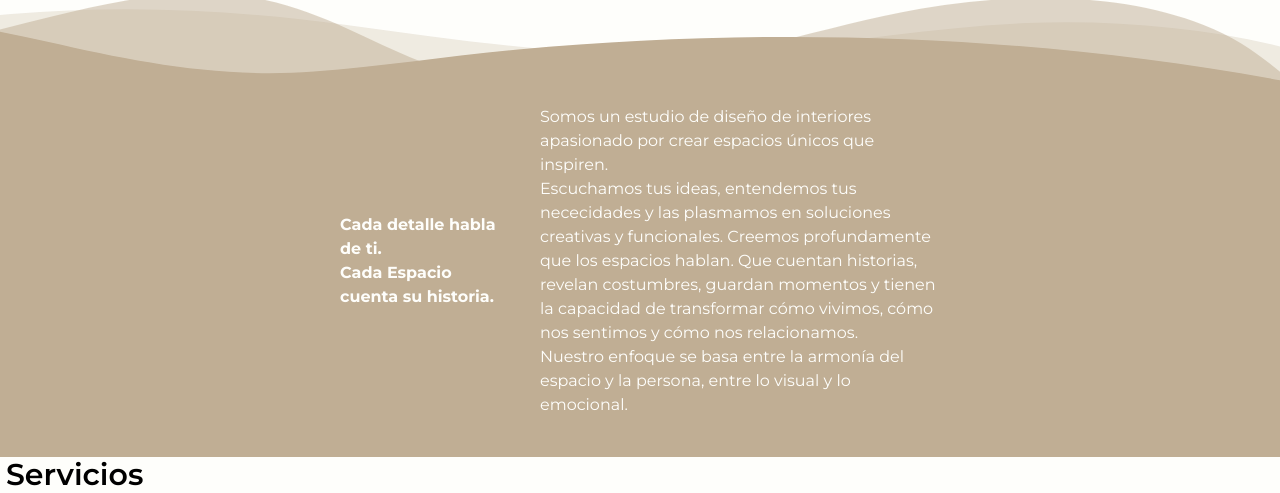
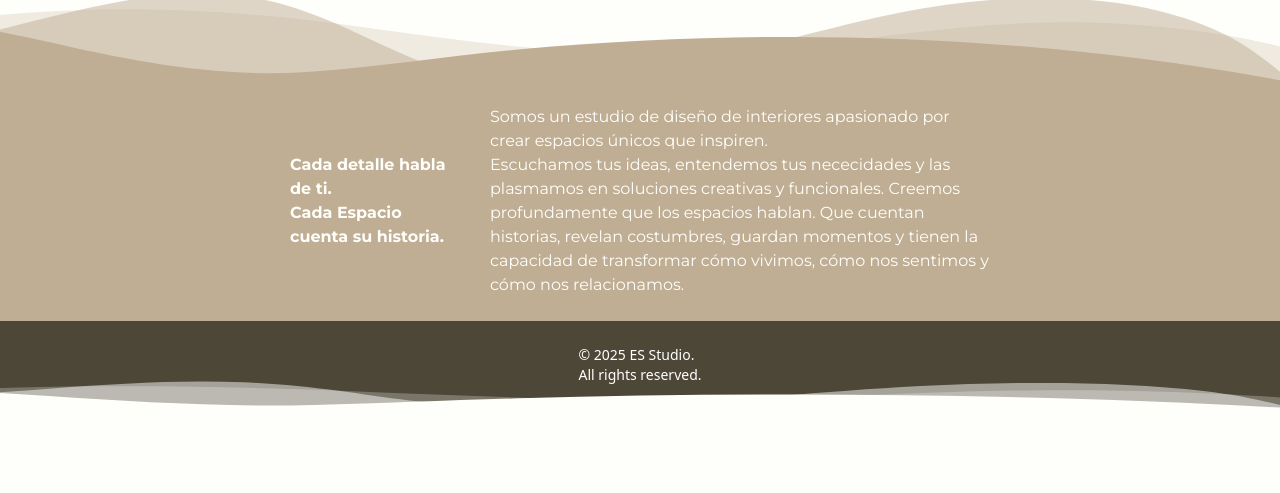
Before and after one commit to angelgonzalezg/ES-Studio, a website: page index.html in a window 1280 px wide. Shown: the part 391-884 px from the top of the page. After the commit the page ends 800 px from the top, so only its background shows below. Drawn offline with Linux system fonts and the light colour scheme.

Commit message:
✨ feat: add footer section.

```diff
--- a/index.html
+++ b/index.html
@@ -17,7 +17,8 @@
                 class="flex group justify-center lg:justify-between items-center font-montserrat text-black text-lg tracking-wide font-light">
                 <div class="hidden lg:flex gap-x-6">
                     <a class="hover:font-semibold hover: text-xl hover:drop-shadow-[0_0_15px_#000]" href="/">Home</a>
-                    <a class="hover:font-semibold hover: text-xl hover:drop-shadow-[0_0_15px_#000]" href="/Nosotros">Nosotros</a>
+                    <a class="hover:font-semibold hover: text-xl hover:drop-shadow-[0_0_15px_#000]"
+                        href="/Nosotros">Nosotros</a>
                 </div>
                 <div class="flex">
                     <a href="/">
@@ -25,9 +26,12 @@
                     </a>
                 </div>
                 <div class="hidden lg:flex gap-x-6">
-                    <a class="hover:font-semibold hover: text-xl hover:drop-shadow-[0_0_15px_#000]" href="/Servicios">Servicios</a>
-                    <a class="hover:font-semibold hover: text-xl hover:drop-shadow-[0_0_15px_#000]" href="/Proyectos">Proyectos</a>
-                    <a class="hover:font-semibold hover: text-xl hover:drop-shadow-[0_0_15px_#000]" href="/Contacto">Contacto</a>
+                    <a class="hover:font-semibold hover: text-xl hover:drop-shadow-[0_0_15px_#000]"
+                        href="/Servicios">Servicios</a>
+                    <a class="hover:font-semibold hover: text-xl hover:drop-shadow-[0_0_15px_#000]"
+                        href="/Proyectos">Proyectos</a>
+                    <a class="hover:font-semibold hover: text-xl hover:drop-shadow-[0_0_15px_#000]"
+                        href="/Contacto">Contacto</a>
                 </div>
                 <button id="menu-btn" class="lg:hidden absolute right-5">
                     <div class="flex flex-col gap-1.5">
@@ -45,34 +49,70 @@
                 </a>
             </div>
             <div class="md:text-left font-montserrat leading-normal">
-                <h1 class="text-base md:text-3xl">
+                <h1 class="text-base md:text-3xl hover:cursor-pointer">
                     <span class="font-semibold text-black">Estética atemporal</span>,<br>
                     espacios que <span class="font-semibold text-black">inspiran.</span>
                 </h1>
             </div>
         </div>
         <div class="wave-divider">
-            <svg data-name="Wave Oak" xmlns="http://www.w3.org/2000/svg" viewBox="0 0 1200 120" preserveAspectRatio="none">
-                <path d="M0,0V46.29c47.79,22.2,103.59,32.17,158,28,70.36-5.37,136.33-33.31,206.8-37.5C438.64,32.43,512.34,53.67,583,72.05c69.27,18,138.3,24.88,209.4,13.08,36.15-6,69.85-17.84,104.45-29.34C989.49,25,1113-14.29,1200,52.47V0Z" opacity=".25" class="shape-fill"></path>
-                <path d="M0,0V15.81C13,36.92,27.64,56.86,47.69,72.05,99.41,111.27,165,111,224.58,91.58c31.15-10.15,60.09-26.07,89.67-39.8,40.92-19,84.73-46,130.83-49.67,36.26-2.85,70.9,9.42,98.6,31.56,31.77,25.39,62.32,62,103.63,73,40.44,10.79,81.35-6.69,119.13-24.28s75.16-39,116.92-43.05c59.73-5.85,113.28,22.88,168.9,38.84,30.2,8.66,59,6.17,87.09-7.5,22.43-10.89,48-26.93,60.65-49.24V0Z" opacity=".5" class="shape-fill"></path>
-                <path d="M0,0V5.63C149.93,59,314.09,71.32,475.83,42.57c43-7.64,84.23-20.12,127.61-26.46,59-8.63,112.48,12.24,165.56,35.4C827.93,77.22,886,95.24,951.2,90c86.53-7,172.46-45.71,248.8-84.81V0Z" class="shape-fill"></path>
+            <svg data-name="Wave Oak" xmlns="http://www.w3.org/2000/svg" viewBox="0 0 1200 120"
+                preserveAspectRatio="none">
+                <path
+                    d="M0,0V46.29c47.79,22.2,103.59,32.17,158,28,70.36-5.37,136.33-33.31,206.8-37.5C438.64,32.43,512.34,53.67,583,72.05c69.27,18,138.3,24.88,209.4,13.08,36.15-6,69.85-17.84,104.45-29.34C989.49,25,1113-14.29,1200,52.47V0Z"
+                    opacity=".25" class="shape-fill"></path>
+                <path
+                    d="M0,0V15.81C13,36.92,27.64,56.86,47.69,72.05,99.41,111.27,165,111,224.58,91.58c31.15-10.15,60.09-26.07,89.67-39.8,40.92-19,84.73-46,130.83-49.67,36.26-2.85,70.9,9.42,98.6,31.56,31.77,25.39,62.32,62,103.63,73,40.44,10.79,81.35-6.69,119.13-24.28s75.16-39,116.92-43.05c59.73-5.85,113.28,22.88,168.9,38.84,30.2,8.66,59,6.17,87.09-7.5,22.43-10.89,48-26.93,60.65-49.24V0Z"
+                    opacity=".5" class="shape-fill"></path>
+                <path
+                    d="M0,0V5.63C149.93,59,314.09,71.32,475.83,42.57c43-7.64,84.23-20.12,127.61-26.46,59-8.63,112.48,12.24,165.56,35.4C827.93,77.22,886,95.24,951.2,90c86.53-7,172.46-45.71,248.8-84.81V0Z"
+                    class="shape-fill"></path>
             </svg>
         </div>
     </div>
     <main class="main font-montserrat">
-        <section class="flex flex-row justify-center items-center pt-5 bg-oak text-coconutmilk text-xs lg:text-base px-5 py-10 gap-5 lg:gap-10">
+        <section
+            class="flex flex-row justify-center items-center pt-5 bg-oak text-coconutmilk text-xs lg:text-base px-5 py-10 gap-5 lg:gap-10 hover:cursor-pointer">
             <div class="w-40">
                 <p class="font-bold">Cada detalle habla de ti. <br> Cada Espacio cuenta su historia.</p>
             </div>
-            <div class="w-100">
-                <p>Somos un estudio de diseño de interiores apasionado por crear espacios únicos que inspiren.<br>Escuchamos tus ideas, entendemos tus nececidades y las plasmamos en soluciones creativas y funcionales. Creemos profundamente que los espacios hablan. Que cuentan historias, revelan costumbres, guardan momentos y tienen la capacidad de transformar cómo vivimos, cómo nos sentimos y cómo nos relacionamos.<br>Nuestro enfoque se basa entre la armonía del espacio y la persona, entre lo visual y lo emocional. </p>
+            <div class="w-125">
+                <p>Somos un estudio de diseño de interiores apasionado por crear espacios únicos que
+                    inspiren.<br>Escuchamos tus ideas, entendemos tus nececidades y las plasmamos en soluciones
+                    creativas y funcionales. Creemos profundamente que los espacios hablan. Que cuentan historias,
+                    revelan costumbres, guardan momentos y tienen la capacidad de transformar cómo vivimos, cómo nos
+                    sentimos y cómo nos relacionamos.</p>
             </div>
         </section>
         <section class="text-xs md:text-3xl font-semibold px-1.5">
             <h2>Servicios</h2>
         </section>
     </main>
-    <footer class="footer"></footer>
+    <footer class="w-full bg-olive text-white py-6 absolute bottom-0 left-0 overflow-hidden">
+        <div class="max-w-7xl mx-auto px-4 flex flex-col md:flex-row justify-center items-center gap-y-4">
+            <p class="text-sm">&copy; 2025 ES Studio.<br>All rights reserved.</p>
+        </div>
+        <div class="wave-footer">
+            <svg data-name="Layer 1" xmlns="http://www.w3.org/2000/svg" viewBox="0 0 1200 120" preserveAspectRatio="none">
+                <path d="M0,0V46.29c47.79,22.2,103.59,32.17,158,28,70.36-5.37,136.33-33.31,206.8-37.5C438.64,32.43,512.34,53.67,583,72.05c69.27,18,138.3,24.88,209.4,13.08,36.15-6,69.85-17.84,104.45-29.34C989.49,25,1113-14.29,1200,52.47V0Z" opacity=".25" class="shape-fill"></path>
+                <path d="M0,0V15.81C13,36.92,27.64,56.86,47.69,72.05,99.41,111.27,165,111,224.58,91.58c31.15-10.15,60.09-26.07,89.67-39.8,40.92-19,84.73-46,130.83-49.67,36.26-2.85,70.9,9.42,98.6,31.56,31.77,25.39,62.32,62,103.63,73,40.44,10.79,81.35-6.69,119.13-24.28s75.16-39,116.92-43.05c59.73-5.85,113.28,22.88,168.9,38.84,30.2,8.66,59,6.17,87.09-7.5,22.43-10.89,48-26.93,60.65-49.24V0Z" opacity=".5" class="shape-fill"></path>
+                <path d="M0,0V5.63C149.93,59,314.09,71.32,475.83,42.57c43-7.64,84.23-20.12,127.61-26.46,59-8.63,112.48,12.24,165.56,35.4C827.93,77.22,886,95.24,951.2,90c86.53-7,172.46-45.71,248.8-84.81V0Z" class="shape-fill"></path>
+            </svg>
+        </div>
+    </footer>
+
+    <!-- <footer class="footer bottom-0 left-0  bg-olive">
+        <div>
+            <p>Footer</p>
+        </div>
+        <div class="custom-shape-divider-bottom-1745093561">
+            <svg data-name="Layer 1" xmlns="http://www.w3.org/2000/svg" viewBox="0 0 1200 120" preserveAspectRatio="none">
+                <path d="M0,0V46.29c47.79,22.2,103.59,32.17,158,28,70.36-5.37,136.33-33.31,206.8-37.5C438.64,32.43,512.34,53.67,583,72.05c69.27,18,138.3,24.88,209.4,13.08,36.15-6,69.85-17.84,104.45-29.34C989.49,25,1113-14.29,1200,52.47V0Z" opacity=".25" class="shape-fill"></path>
+                <path d="M0,0V15.81C13,36.92,27.64,56.86,47.69,72.05,99.41,111.27,165,111,224.58,91.58c31.15-10.15,60.09-26.07,89.67-39.8,40.92-19,84.73-46,130.83-49.67,36.26-2.85,70.9,9.42,98.6,31.56,31.77,25.39,62.32,62,103.63,73,40.44,10.79,81.35-6.69,119.13-24.28s75.16-39,116.92-43.05c59.73-5.85,113.28,22.88,168.9,38.84,30.2,8.66,59,6.17,87.09-7.5,22.43-10.89,48-26.93,60.65-49.24V0Z" opacity=".5" class="shape-fill"></path>
+                <path d="M0,0V5.63C149.93,59,314.09,71.32,475.83,42.57c43-7.64,84.23-20.12,127.61-26.46,59-8.63,112.48,12.24,165.56,35.4C827.93,77.22,886,95.24,951.2,90c86.53-7,172.46-45.71,248.8-84.81V0Z" class="shape-fill"></path>
+            </svg>
+        </div>
+    </footer> -->
 </body>
 
 </html>
--- a/src/css/input.css
+++ b/src/css/input.css
@@ -4,6 +4,9 @@
 @theme {
     --color-coconutmilk: #fefefb;
     --color-oak: #c0ae94;
+    --color-olive: #4d4738;
+    --color-earth: #755f4a;
+    --color-seafoam: #bab9a7;
     --font-montserrat: "Montserrat";
 }
 
@@ -12,7 +15,7 @@
     bottom: 0;
     left: 0;
     width: 100%;
-    /* overflow: hidden; */
+    overflow: hidden;
     line-height: 0;
     transform: rotate(180deg);
 }
@@ -27,3 +30,24 @@
 .wave-divider .shape-fill {
     fill: #c0ae94;
 }
+
+.wave-footer {
+    position: absolute;
+    bottom: 0;
+    left: 0;
+    width: 100%;
+    overflow: hidden;
+    line-height: 0;
+    transform: rotate(180deg);
+}
+
+.wave-footer svg {
+    position: relative;
+    display: block;
+    width: calc(150% + 1.3px);
+    height: 30px;
+}
+
+.wave-footer .shape-fill {
+    fill: #fefefb;
+}
```
Also changed, not shown: dist/output.css.
